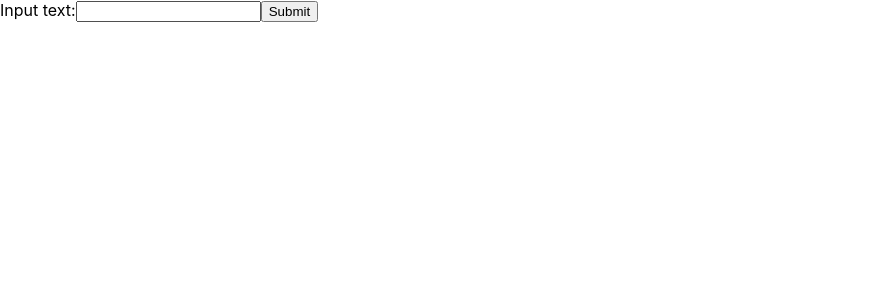
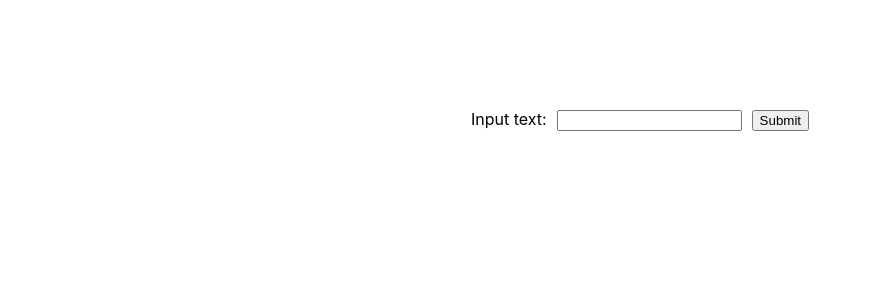
Before and after one commit to KlaraHajdu/numerals, a React (Create React App) app: page / in a window 1280 px wide. Shown: the top 300 px of the page, without its empty margins (0-871 px from the left). Built offline with nearby package versions, Linux system fonts and the light colour scheme.

Commit message:
Add very basic style

```diff
--- /dev/null
+++ b/src/app.css
@@ -0,0 +1,17 @@
+div {
+
+    text-align: center;
+    margin-top: 100px;
+
+}
+
+div div {
+    margin-top: 10px;
+
+}
+
+input {
+
+    margin:10px;
+
+}
--- a/src/components/NumberConversion.jsx
+++ b/src/components/NumberConversion.jsx
@@ -1,5 +1,6 @@
 import React, { useState } from "react";
 import convertNumbers from "../util";
+import "../app.css";
 
 export default function NumberConversion() {
     const [inputNumber, setInputNumber] = useState();
```
